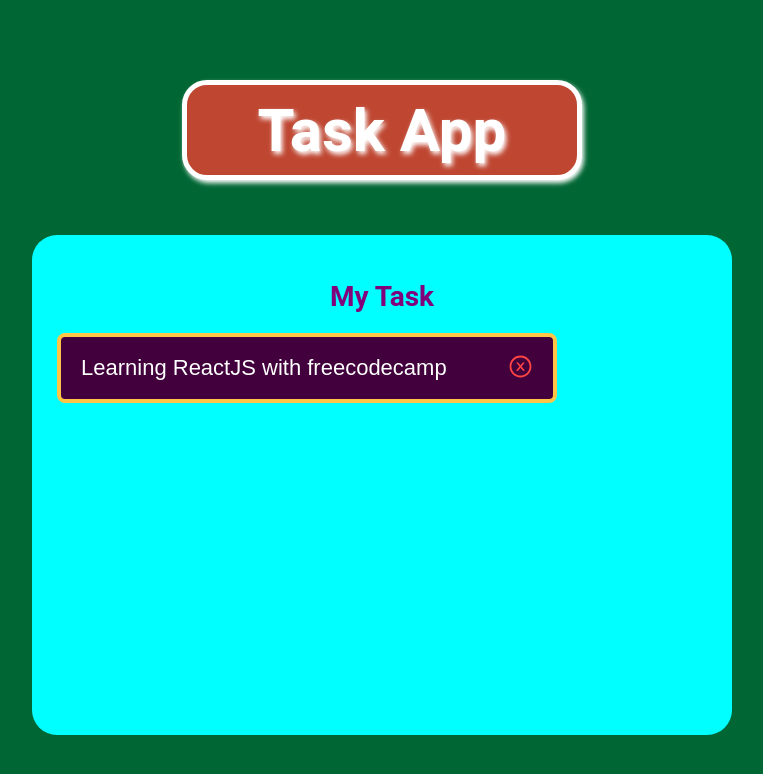
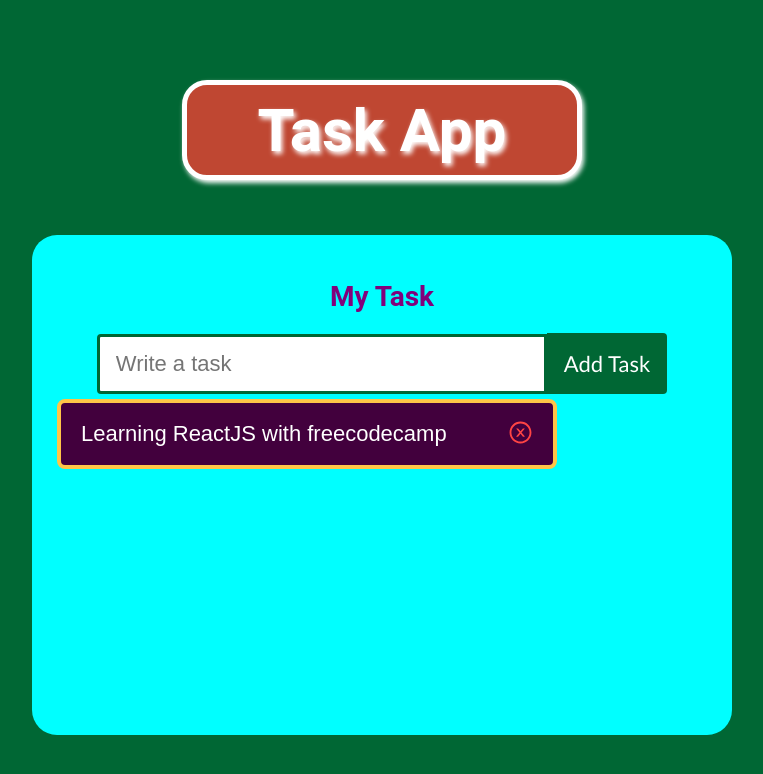
Before and after one commit to VictorRuedaM/task-app, a React (Create React App) app: page / in a window 1280 px wide. Shown: the top 774 px of the page, without its empty margins (258-1021 px from the left). Built offline with nearby package versions, Linux system fonts and the light colour scheme.

Commit message:
Added TaskForm component

```diff
--- a/src/components/TaskForm/TaskForm.jsx
+++ b/src/components/TaskForm/TaskForm.jsx
@@ -0,0 +1,19 @@
+import React from 'react';
+import '../../css/TaskForm.css';
+
+function TaskForm({text}) {
+  return (
+    <form className='task-form'>
+      <input
+        className='task-input'
+        type="text"
+        name="text"
+        placeholder='Write a task'
+        />
+        <button className='task-button'>Add task</button>
+
+    </form>
+  )
+}
+
+export default TaskForm;
--- a/src/components/TaskList/TaskList.jsx
+++ b/src/components/TaskList/TaskList.jsx
@@ -1,12 +1,14 @@
 import React from 'react'
 import '../../css/TaskList.css'
 import Task from '../Task/Task';
+import TaskForm from '../TaskForm/TaskForm';
 
 function TaskList() {
 
   return (
     <div className='main-list'>
       <h1>My Task</h1>
+      <TaskForm/>
       <Task text={'Learning ReactJS with freecodecamp'} completed={false}/>
 
     </div>
--- /dev/null
+++ b/src/css/TaskForm.css
@@ -0,0 +1,31 @@
+.task-form {
+  display: flex;
+  flex-wrap: wrap;
+  justify-content: center;
+  align-items: center;
+}
+
+.task-input {
+  width: 450px;
+  font-size: 22px;
+  color: #006734;
+  padding: 14px 32px 14px 16px;
+  border-radius: 4px 0 0 4px;
+  border: 3px solid #006734;
+  outline: none;
+
+}
+
+.task-button {
+  padding: 17px;
+  font-size: 22px;
+  font-family: 'Trebuchet MS', 'Lucida Sans Unicode', 'Lucida Grande', 'Lucida Sans', Arial, sans-serif;
+  border: none;
+  border-radius: 0 4px 4px 0;
+  cursor: pointer;
+  outline: none;
+  background-color: #006734;
+  color: #fff;
+  text-transform: capitalize;
+
+}
```
